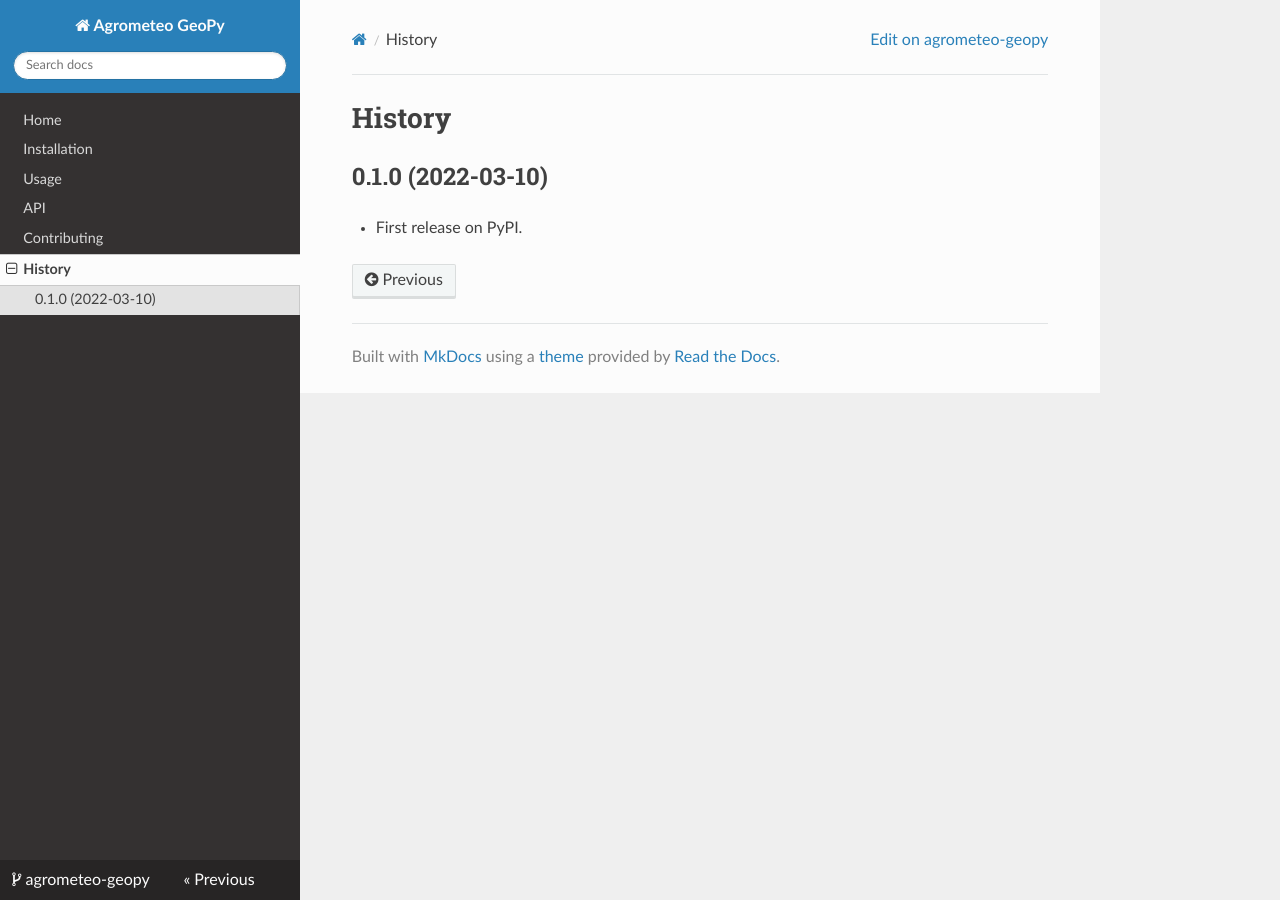
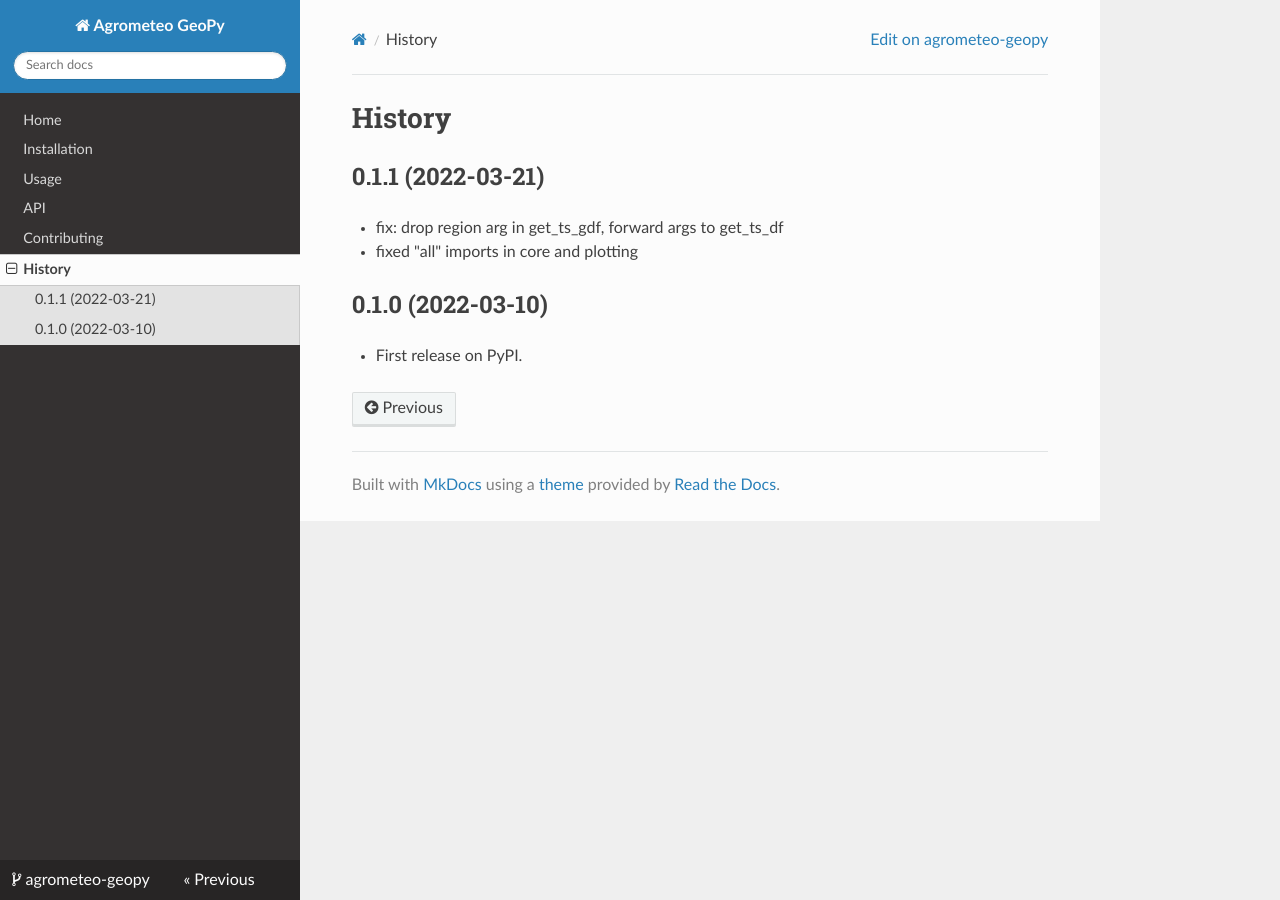
Before and after one commit to martibosch/agrometeo-geopy, an MkDocs documentation site: the page built from docs/history.md, in a window 1280 px wide. Built offline with MkDocs 1.6.1, drawn with Linux system fonts in a browser that asks for light colours; nearby versions of some CDN libraries.

Commit message:
[ci skip] updated HISTORY

```diff
--- a/HISTORY.md
+++ b/HISTORY.md
@@ -1,4 +1,9 @@
 # History
+
+## 0.1.1 (2022-03-21)
+
+* fix: drop region arg in get_ts_gdf, forward args to get_ts_df
+* fixed "all" imports in core and plotting
 
 ## 0.1.0 (2022-03-10)
 
```
